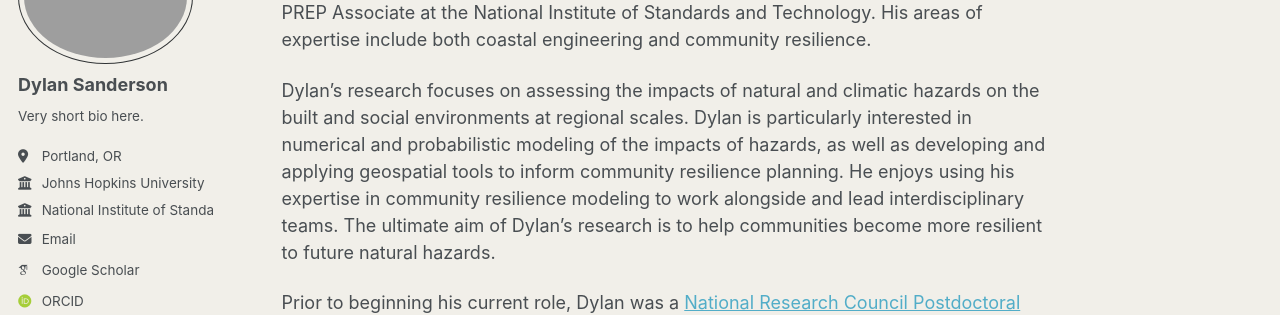
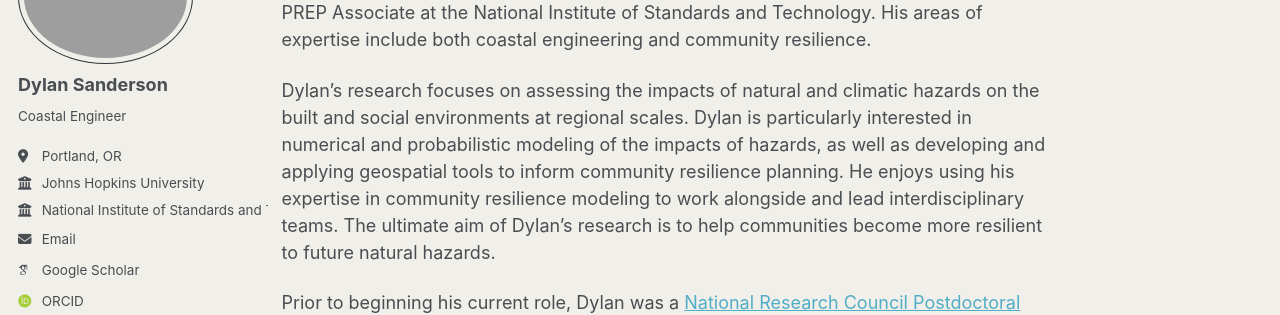
Before and after one commit to 22dylan/22dylan.github.io, a Jekyll site: the page built from _pages/about.md, in a window 1280 px wide. Shown: the part 169-484 px from the top of the page. Built offline with Jekyll 4.4.1, drawn with Linux system fonts in a browser that asks for light colours; some web fonts are replaced; a script that is not in the unit is left out.

Commit message:
update sidebar width

```diff
--- a/_config.yml
+++ b/_config.yml
@@ -25,10 +25,10 @@
   avatar           : "profile.png"
   name             : "Dylan Sanderson"
   pronouns         : # example: "she/her"
-  bio              : "Very short bio here."
+  bio              : "Coastal Engineer"
   location         : "Portland, OR"
   employer         : "Johns Hopkins University"
-  employer2        : "National Institute of Standards and Technology"
+  employer2        : "National Institute of Standards and Technology (PREP)"
   uri              : # URL
   email            : "none@example.org"
 
--- a/_sass/layout/_sidebar.scss
+++ b/_sass/layout/_sidebar.scss
@@ -25,7 +25,7 @@
   }
 
   @include breakpoint($large) {
-    @include span(2 of 12);
+    @include span(3 of 12);
     opacity: 1;
     -webkit-transition: opacity 0.2s ease-in-out;
             transition: opacity 0.2s ease-in-out;
```
